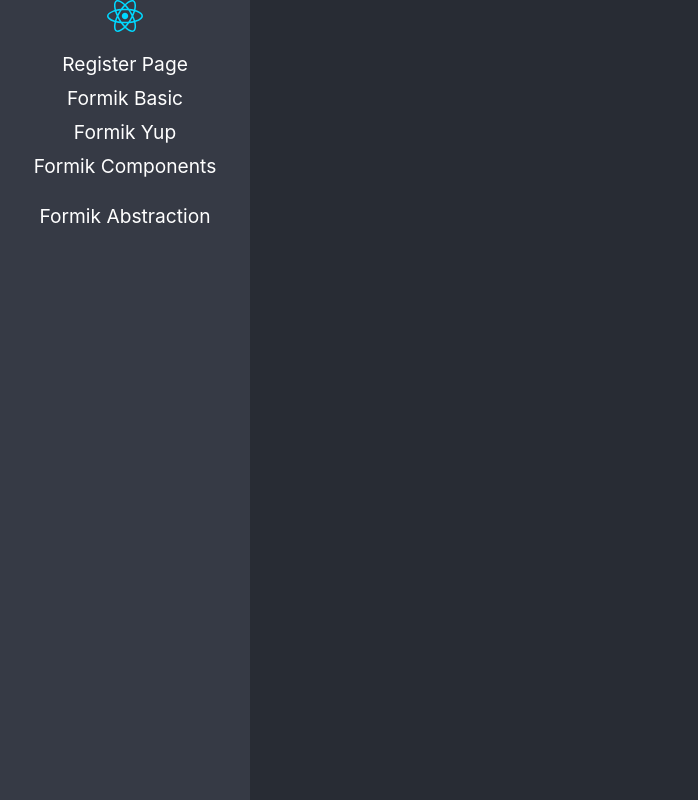
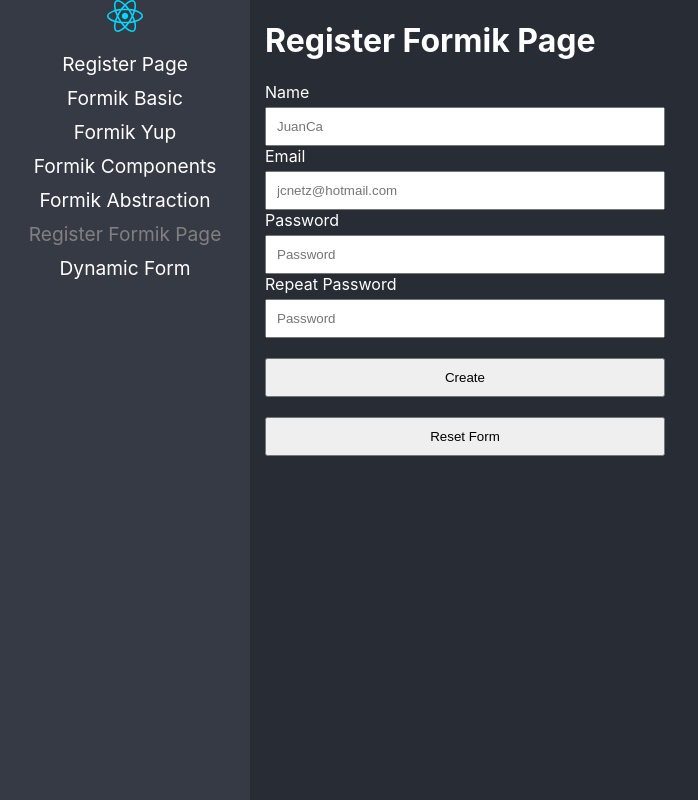
Before and after one commit to juanknetz/react-adv, a React (Vite) app: page /register-formik in a window 1280 px wide. Before the commit this address led to /home. Shown: the whole page, without its empty margins (0-698 px from the left). Built offline with nearby package versions, Linux system fonts and the light colour scheme.

Commit message:
Formularios dinamicos listo

```diff
--- /dev/null
+++ b/src/03-forms/data/custom-form.json
@@ -0,0 +1,37 @@
+[
+  {
+    "type": "input",
+    "name": "firstName",
+    "placeholder": "JuanCa",
+    "label": "Fist Name",
+    "value": "",
+    "validations": [{ "type": "required" }, { "type": "minLength", "value": 5 }]
+  },
+  {
+    "type": "input",
+    "name": "lastName",
+    "placeholder": "Netz",
+    "label": "Last Name",
+    "value": "",
+    "validations": [{ "type": "required" }]
+  },
+  {
+    "type": "email",
+    "name": "email",
+    "placeholder": "jcnetz@hotmail.com",
+    "label": "Email",
+    "value": "",
+    "validations": [{ "type": "required" }, { "type": "email" }]
+  },
+  {
+    "type": "select",
+    "name": "favoriteGame",
+    "label": "Favorite Game",
+    "value": "",
+    "options": [
+      { "id": 1, "label": "Super Smash" },
+      { "id": 2, "label": "Metal Gear" },
+      { "id": 3, "label": "Resident Evil" }
+    ]
+  }
+]
--- /dev/null
+++ b/src/03-forms/pages/DynamicForm.tsx
@@ -0,0 +1,78 @@
+import { Form, Formik } from "formik";
+import formJson from "../data/custom-form.json";
+import { MyCheckbox, MySelect, MyTextInput } from "../components";
+import * as Yup from "yup";
+
+const initialValues: { [key: string]: any } = {};
+const requiredlFields: { [key: string]: any } = {};
+
+for (const input of formJson) {
+  initialValues[input.name] = input.value;
+
+  if (!input.validations) continue;
+
+  let schema = Yup.string();
+  for (const rule of input.validations) {
+    if (rule.type === "required") {
+      schema = schema.required("Este campo es requerido");
+    }
+    if (rule.type === "minLength") {
+      schema = schema.min(rule.value || 2, `Minimo de ${rule.value || 2}`);
+    }
+    if (rule.type === "email") {
+      schema = schema.email("Formato incorrecto");
+    }
+  }
+
+  requiredlFields[input.name] = schema;
+}
+
+const validationsSchema = Yup.object({ ...requiredlFields });
+
+export const DynamicForm = () => {
+  return (
+    <div>
+      <h1>Dynamic Form</h1>
+      <Formik
+        initialValues={initialValues}
+        validationSchema={validationsSchema}
+        onSubmit={(values) => {
+          console.log(values);
+        }}
+      >
+        {(formik) => (
+          <Form>
+            {formJson.map(({ type, name, placeholder, label, options }) => {
+              if (type === "select") {
+                return (
+                  <MySelect key={name} label={label} name={name}>
+                    <option value="">Select an option</option>
+                    {options?.map(({ id, label }) => (
+                      <option key={id} value={id}>
+                        {label}
+                      </option>
+                    ))}
+                  </MySelect>
+                );
+              } else if (type === "check") {
+                return <MyCheckbox key={name} label={label} name={name} />;
+              } else {
+                return (
+                  <MyTextInput
+                    key={name}
+                    type={type as any}
+                    name={name}
+                    label={label}
+                    placeholder={placeholder}
+                  />
+                );
+              }
+            })}
+
+            <button type="submit">Create</button>
+          </Form>
+        )}
+      </Formik>
+    </div>
+  );
+};
--- /dev/null
+++ b/src/03-forms/pages/RegisterFormikPage.tsx
@@ -0,0 +1,64 @@
+import "../styles/styles.css";
+import { Form, Formik } from "formik";
+import * as Yup from "yup";
+import { MyTextInput } from "../components";
+
+export const RegisterFormikPage = () => {
+  return (
+    <div>
+      <h1>Register Formik Page</h1>
+      <Formik
+        initialValues={{
+          name: "",
+          email: "",
+          password1: "",
+          password2: "",
+        }}
+        onSubmit={(values) => {
+          console.log(values);
+        }}
+        validationSchema={Yup.object({
+          name: Yup.string()
+            .min(2, "El nombre debe de ser de 3 o mas caracteres")
+            .max(15, "El nombre debe de ser menor de 15 caracteres")
+            .required("Requerido"),
+          email: Yup.string().email("Formato incorrecto").required("Requerido"),
+          password1: Yup.string()
+            .min(6, "Minimo 6 caracteres")
+            .required("Requerido"),
+          password2: Yup.string()
+            .oneOf([Yup.ref("password1")], "Las contraseñas no son iguales")
+            .required("Requerido"),
+        })}
+      >
+        {({ handleReset }) => (
+          <Form>
+            <MyTextInput label="Name" name="name" placeholder="JuanCa" />
+            <MyTextInput
+              label="Email"
+              name="email"
+              placeholder="jcnetz@hotmail.com"
+              type="email"
+            />
+            <MyTextInput
+              label="Password"
+              name="password1"
+              placeholder="Password"
+              type="password"
+            />
+            <MyTextInput
+              label="Repeat Password"
+              name="password2"
+              placeholder="Password"
+              type="password"
+            />
+            <button type="submit">Create</button>
+            <button type="button" onClick={handleReset}>
+              Reset Form
+            </button>
+          </Form>
+        )}
+      </Formik>
+    </div>
+  );
+};
--- a/src/03-forms/pages/index.ts
+++ b/src/03-forms/pages/index.ts
@@ -1,3 +1,5 @@
+export { DynamicForm } from "./DynamicForm";
+export { RegisterFormikPage } from "./RegisterFormikPage";
 export { FormikAbstraction } from "./FormikAbstraction";
 export { FormikBasicPage } from "./FormikBasicPage";
 export { FormikComponents } from "./FormikComponents";
--- a/src/routes/Navigation.tsx
+++ b/src/routes/Navigation.tsx
@@ -6,7 +6,15 @@
   Navigate,
 } from "react-router-dom";
 
-import { FormikAbstraction, FormikBasicPage, FormikComponents, FormikYupPage, RegisterPage } from "../03-forms/pages";
+import {
+  DynamicForm,
+  FormikAbstraction,
+  FormikBasicPage,
+  FormikComponents,
+  FormikYupPage,
+  RegisterFormikPage,
+  RegisterPage,
+} from "../03-forms/pages";
 import logo from "../assets/react.svg";
 
 const Navigation = () => {
@@ -49,7 +57,6 @@
                   Formik Components
                 </NavLink>
               </li>
-            </ul>
               <li>
                 <NavLink
                   to="/formik-abstraction"
@@ -58,6 +65,23 @@
                   Formik Abstraction
                 </NavLink>
               </li>
+              <li>
+                <NavLink
+                  to="/register-formik"
+                  className={({ isActive }) => (isActive ? "nav-active" : "")}
+                >
+                  Register Formik Page
+                </NavLink>
+              </li>
+              <li>
+                <NavLink
+                  to="/dynamic-form"
+                  className={({ isActive }) => (isActive ? "nav-active" : "")}
+                >
+                  Dynamic Form
+                </NavLink>
+              </li>
+            </ul>
           </nav>
 
           <Routes>
@@ -66,6 +90,8 @@
             <Route path="formik-yup" element={<FormikYupPage />} />
             <Route path="formik-components" element={<FormikComponents />} />
             <Route path="formik-abstraction" element={<FormikAbstraction />} />
+            <Route path="register-formik" element={<RegisterFormikPage />} />
+            <Route path="dynamic-form" element={<DynamicForm />} />
 
             <Route path="/*" element={<Navigate to="/home" replace />} />
           </Routes>
```
